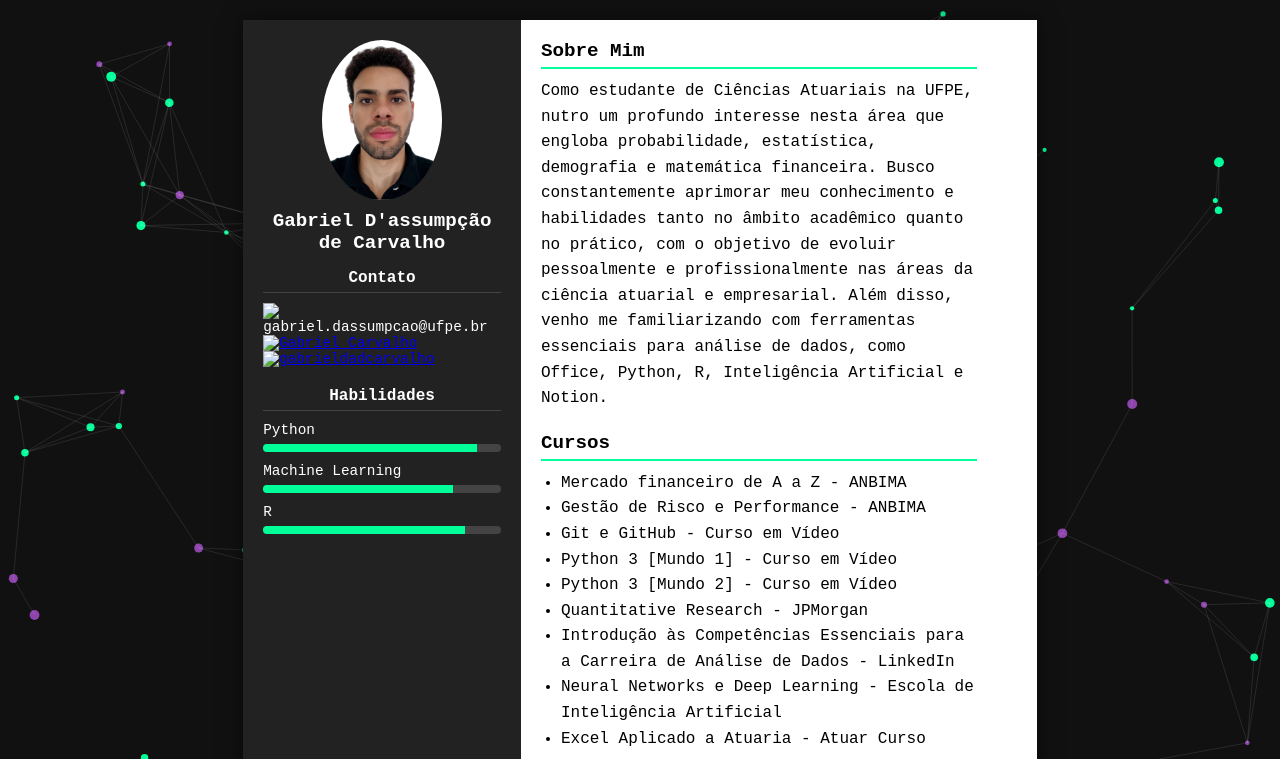
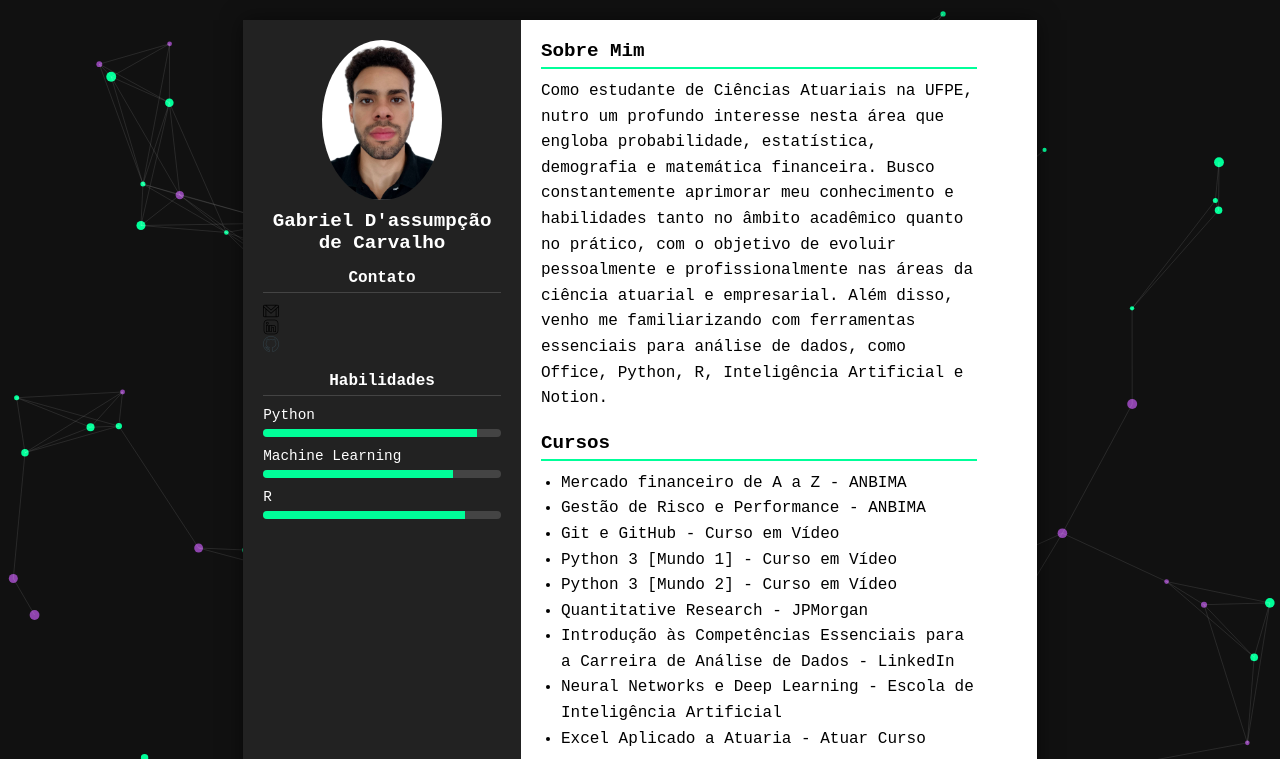
Before and after one commit to gabrieldadcarvalho/gabrieldadcarvalho.github.io, a plain HTML site: page index.html in a window 1280 px wide. Shown: the top 759 px of the page. Drawn offline with Linux system fonts and the light colour scheme.

Commit message:
Update index.html

```diff
--- a/index.html
+++ b/index.html
@@ -20,17 +20,17 @@
         <div class="contato">
     <h2>Contato</h2>
     <p>
-        <img src="image/gmail.png" alt="gabriel.dassumpcao@ufpe.br" class="icon">
+        <img src="imagens/gmail.png" alt="gabriel.dassumpcao@ufpe.br" class="icon">
 
     </p>
     <p>
         <a href="https://www.linkedin.com/in/gabriel-carvalho-ab38b7209/" target="_blank">
-            <img src="image/linkedin.png" alt="Gabriel Carvalho" class="icon">
+            <img src="imagens/linkedin.png" alt="Gabriel Carvalho" class="icon">
         </a>
     </p>
     <p>
         <a href="https://github.com/gabrieldadcarvalho" target="_blank">
-            <img src="image/github.png" alt="gabrieldadcarvalho" class="icon">
+            <img src="imagens/github.png" alt="gabrieldadcarvalho" class="icon">
         </a>
     </p>
 </div>
```
